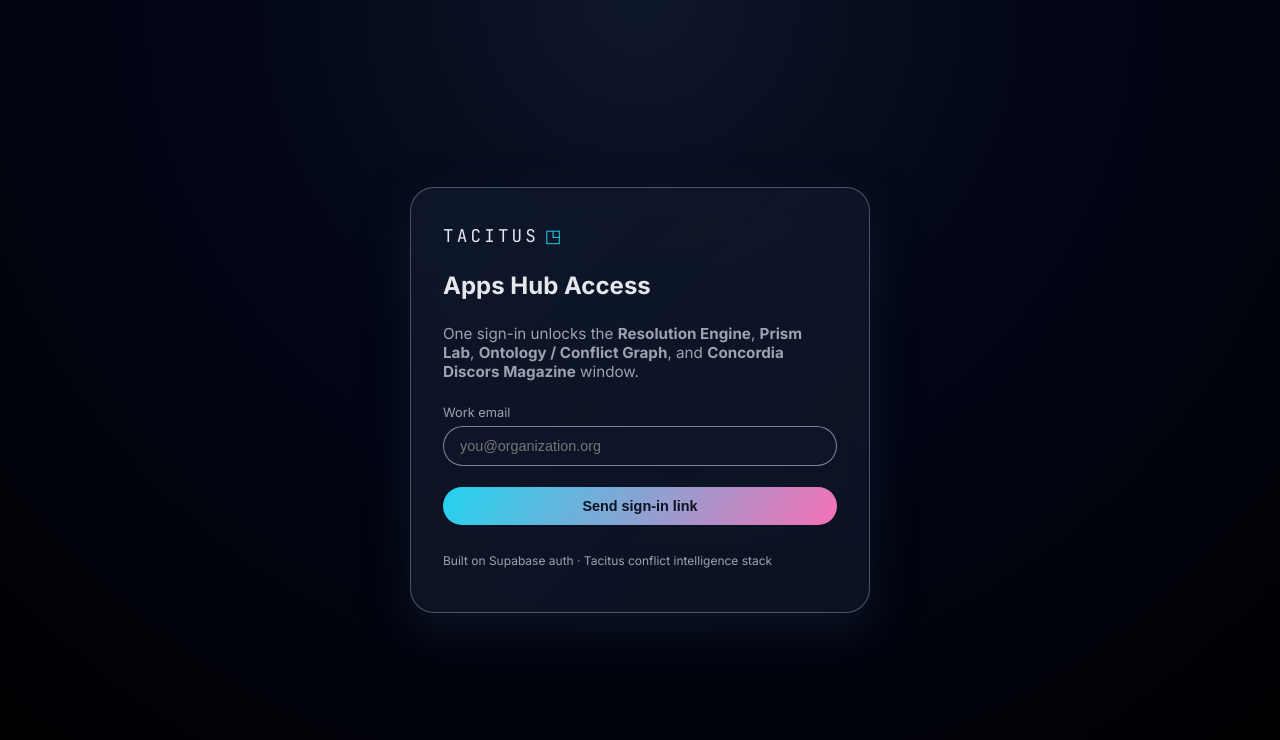
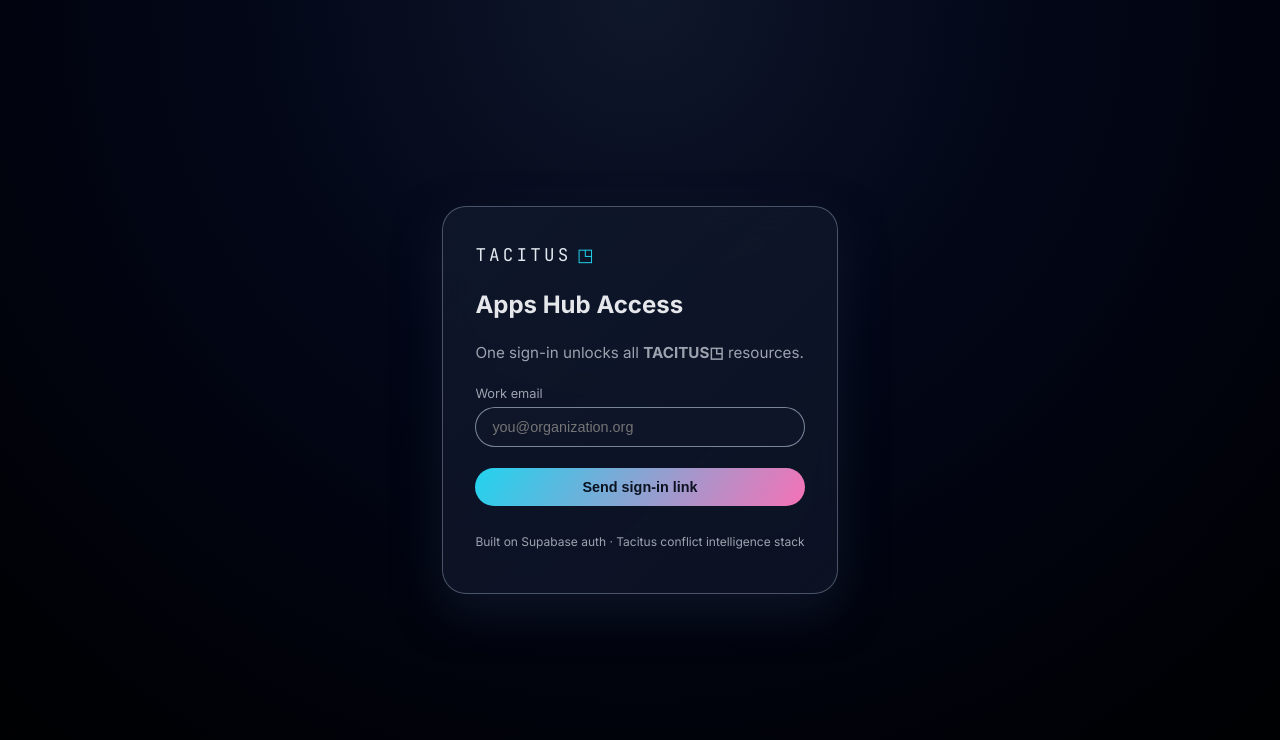
Before and after one commit to sargonxg/Tacitus-Apps-Hub-v, a React (Vite) app: page / in a window 1280 px wide. Shown: the top 740 px of the page. Built offline with nearby package versions, Linux system fonts and the light colour scheme; no server answers.

Commit message:
Update Auth.tsx

```diff
--- a/src/components/Auth.tsx
+++ b/src/components/Auth.tsx
@@ -39,10 +39,7 @@
         </div>
         <h1 className="auth-title">Apps Hub Access</h1>
         <p className="auth-subtitle">
-          One sign-in unlocks the <strong>Resolution Engine</strong>,{' '}
-          <strong>Prism Lab</strong>,{' '}
-          <strong>Ontology / Conflict Graph</strong>, and{' '}
-          <strong>Concordia Discors Magazine</strong> window.
+          One sign-in unlocks all <strong>TACITUS◳</strong> resources.
         </p>
 
         <form onSubmit={handleSubmit} className="auth-form">
```
